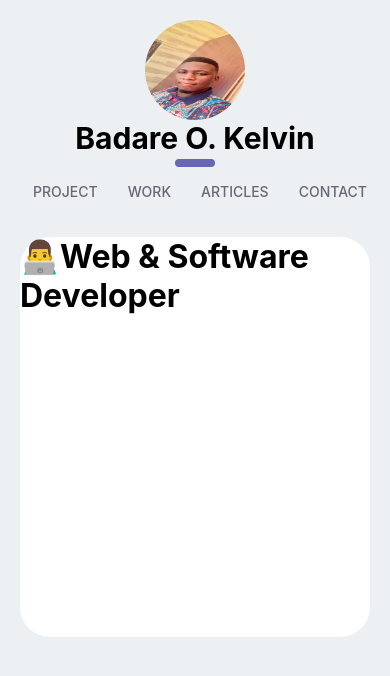
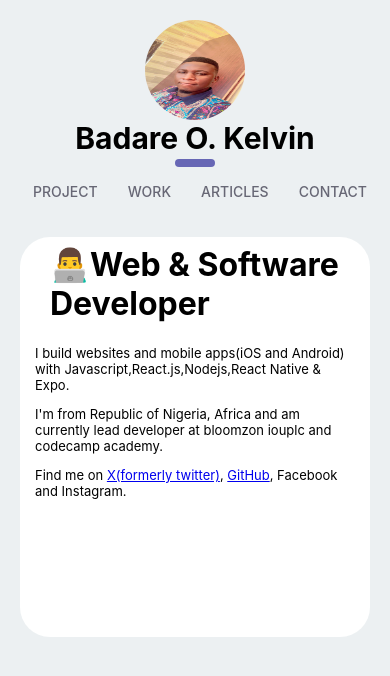
Before and after one commit to BadareOkiemuteKelvin/portfolio-app, a React (Create React App) app: page / in a window 390 px wide. Shown: the top 676 px of the page. Built offline with nearby package versions, Linux system fonts and the light colour scheme.

Commit message:
updated container 1

```diff
--- a/src/Screens/Home/Home.css
+++ b/src/Screens/Home/Home.css
@@ -16,6 +16,17 @@
         border-radius: 30px;
 
    }
+  .container-1 h1{
+      margin-left:30px;
+      padding-top: 8px;
+
+  }
+
+  .container-1 p{
+    padding-left: 15px;
+    padding-right: 15px;
+    font-size: 13px;
+  }
 
 
 
--- a/src/Screens/Home/Home.jsx
+++ b/src/Screens/Home/Home.jsx
@@ -9,6 +9,9 @@ const Home =()=>{
         <Header  />
           <div className="container-1">
             <h1>👨‍💻Web & Software Developer</h1>
+            <p>I build websites and mobile apps(iOS and Android) with Javascript,React.js,Nodejs,React Native & Expo.</p>
+            <p>I'm from Republic of Nigeria, Africa and am currently lead developer at bloomzon iouplc and codecamp academy.</p>
+            <p>Find me on <a href="https://twitter.com/@MelvincodeJs">X(formerly twitter)</a>, <a href="https://github.com/badareokiemutekelvin">GitHub</a>, Facebook and Instagram.</p>
 
 
           </div>
```
